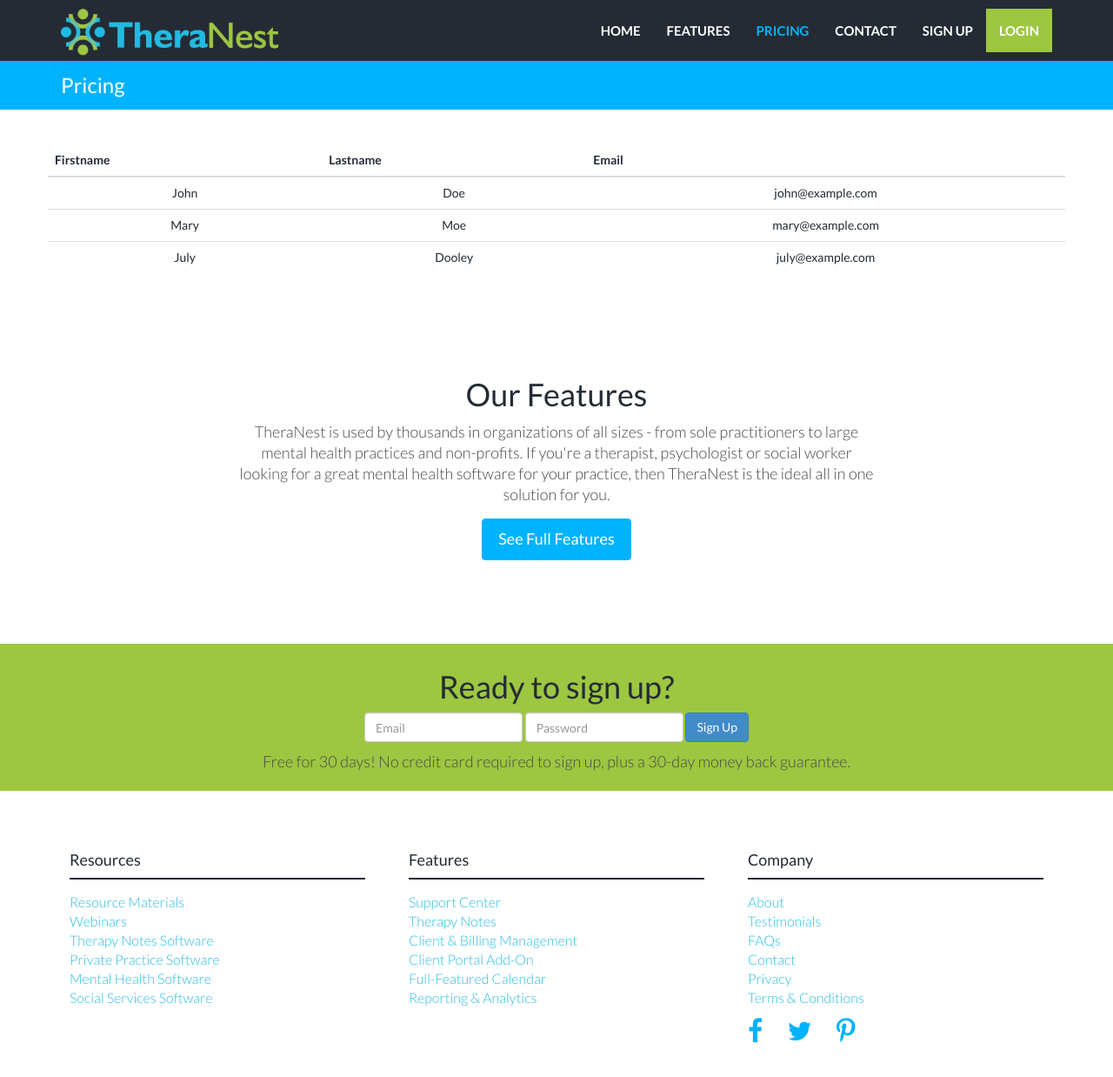
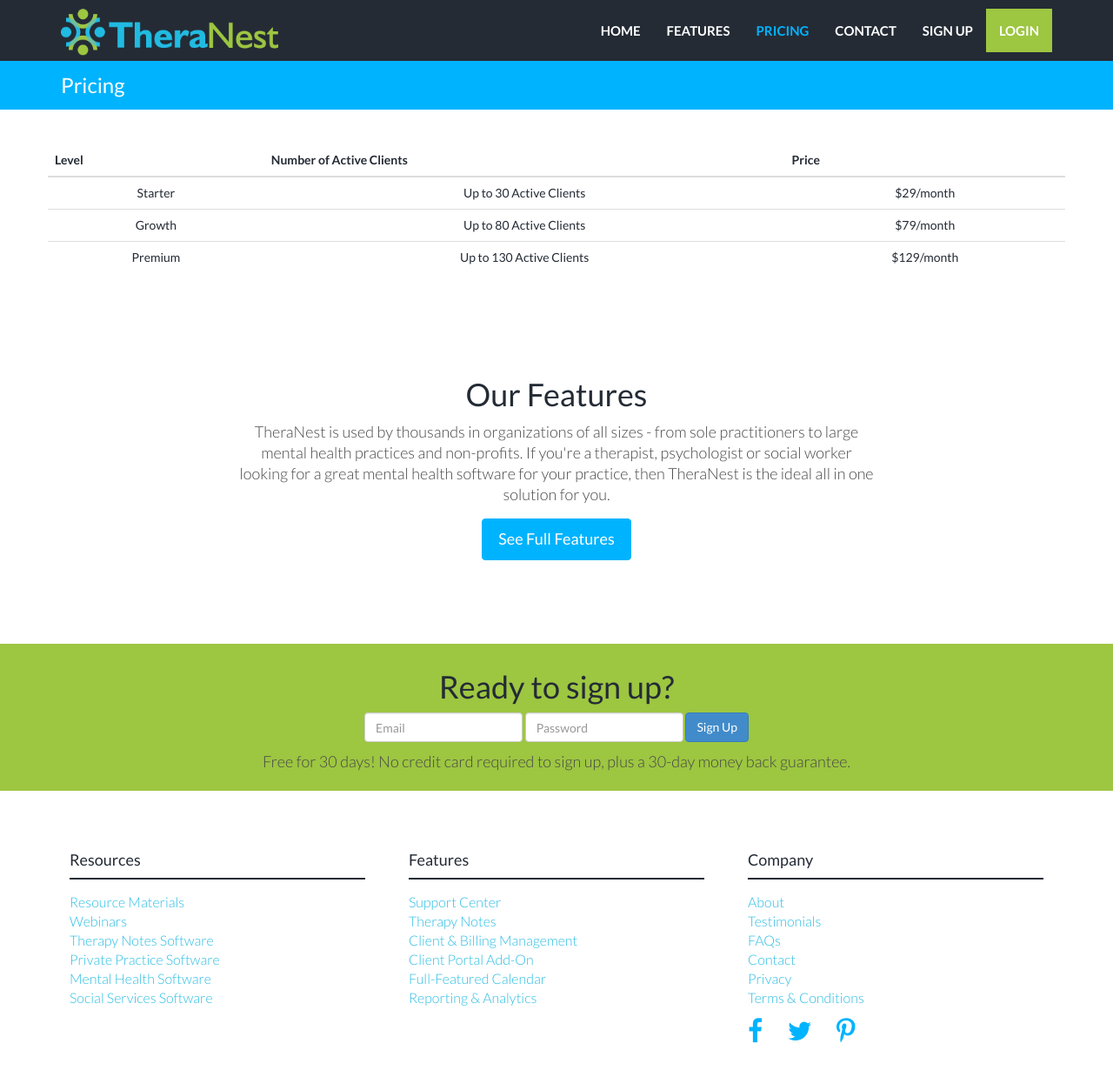
Before and after one commit to kaylacille/theranest-update, a Jekyll site: the page built from pricing.html, in a window 1280 px wide and 1273 px high. Shown: the top 1238 px of the window at 87% size. Built offline with Jekyll 4.4.1, drawn with Linux system fonts in a browser that asks for light colours; nearby versions of some CDN libraries.

Commit message:
Add pricing page

```diff
--- a/pricing.html
+++ b/pricing.html
@@ -8,26 +8,26 @@
       <table class="table table-hover">
           <thead>
             <tr>
-              <th>Firstname</th>
-              <th>Lastname</th>
-              <th>Email</th>
+              <th>Level</th>
+              <th>Number of Active Clients</th>
+              <th>Price</th>
             </tr>
           </thead>
           <tbody>
             <tr>
-              <td>John</td>
-              <td>Doe</td>
-              <td>john@example.com</td>
+              <td>Starter</td>
+              <td>Up to 30 Active Clients</td>
+              <td>$29/month</td>
             </tr>
             <tr>
-              <td>Mary</td>
-              <td>Moe</td>
-              <td>mary@example.com</td>
+              <td>Growth</td>
+              <td>Up to 80 Active Clients</td>
+              <td>$79/month</td>
             </tr>
             <tr>
-              <td>July</td>
-              <td>Dooley</td>
-              <td>july@example.com</td>
+              <td>Premium</td>
+              <td>Up to 130 Active Clients</td>
+              <td>$129/month</td>
             </tr>
           </tbody>
         </table>
```
